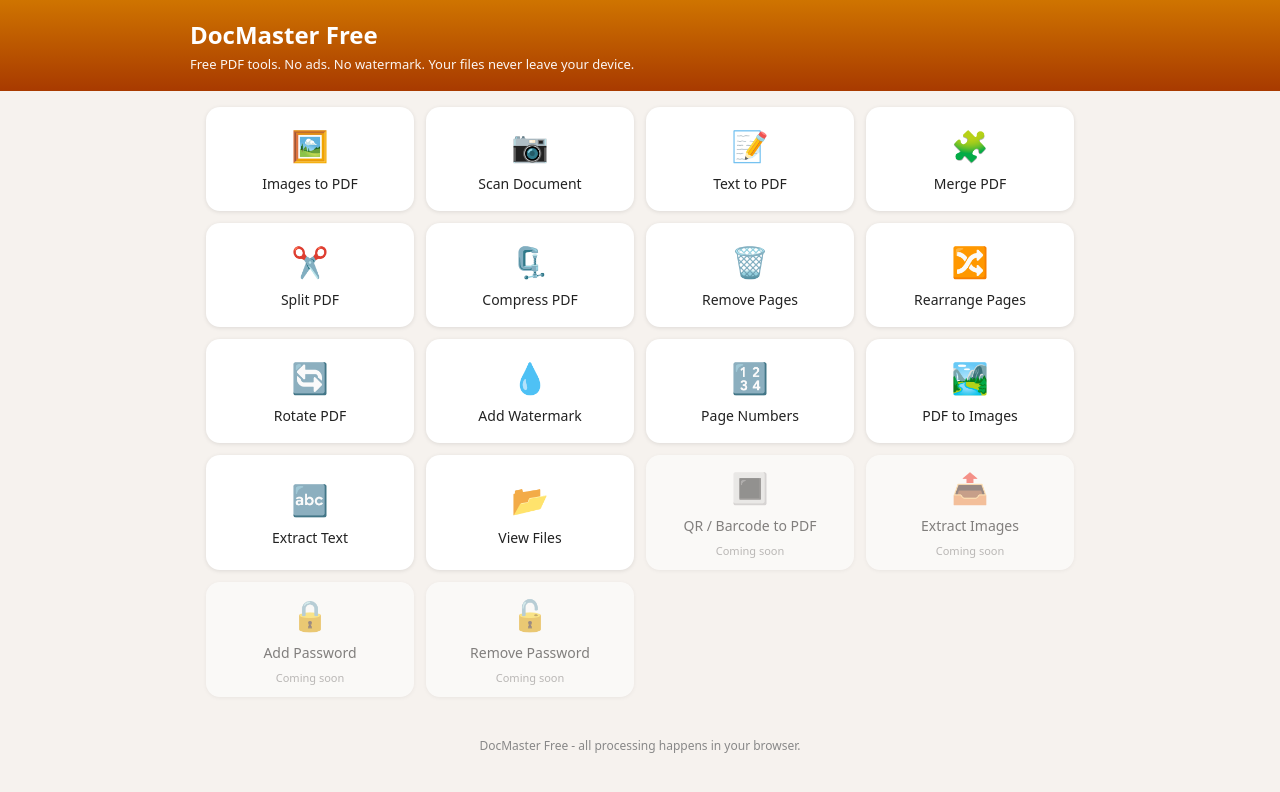
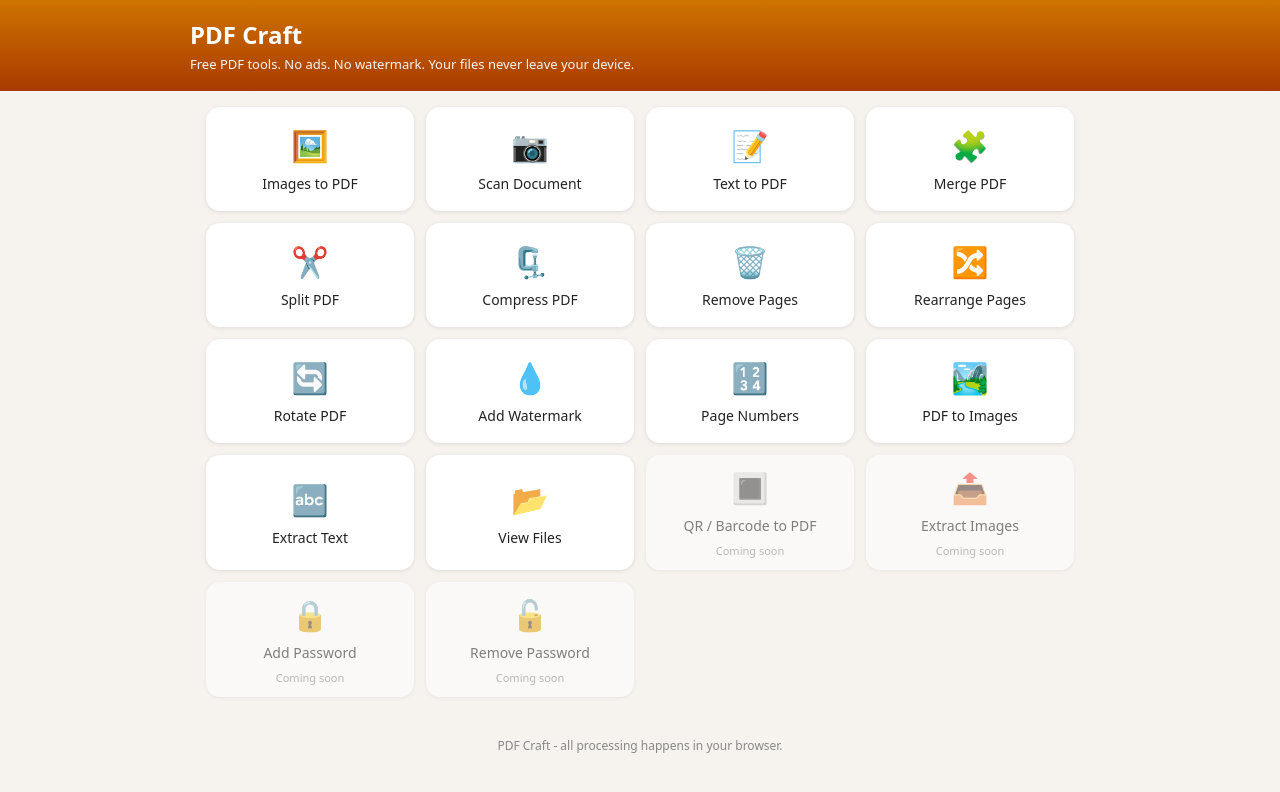
Before and after one commit to Thiru468/pdf-craft, a plain HTML site: page index.html in a window 1280 px wide. Drawn offline with Linux system fonts and the light colour scheme.

Commit message:
Add files via upload

```diff
--- a/index.html
+++ b/index.html
@@ -4,7 +4,7 @@
 <meta charset="utf-8">
 <meta name="viewport" content="width=device-width, initial-scale=1">
 <meta name="description" content="Free online PDF tools: images to PDF, scan, merge, split, compress to 100KB or 200KB, view PDF, Word, Excel and PowerPoint files. No ads, no watermark. Files never leave your device.">
-<title>DocMaster Free - Free PDF Tools and File Viewer</title>
+<title> PDF Craft </title>
 <style>
 :root { --a1: #CF7400; --a2: #A83A00; --bg: #f6f2ee; }
 * { box-sizing: border-box; }
@@ -51,13 +51,13 @@ footer { text-align: center; color: #888; font-size: 12px; padding: 24px 12px; }
   <div class="hwrap">
     <img src="logo.png" alt="" onerror="this.remove()">
     <div>
-      <h1>DocMaster Free</h1>
+      <h1>PDF Craft</h1>
       <p>Free PDF tools. No ads. No watermark. Your files never leave your device.</p>
     </div>
   </div>
 </header>
 <main id="app"></main>
-<footer>DocMaster Free - all processing happens in your browser.</footer>
+<footer>PDF Craft - all processing happens in your browser.</footer>
 
 <script>
 var LIBS = {
```
